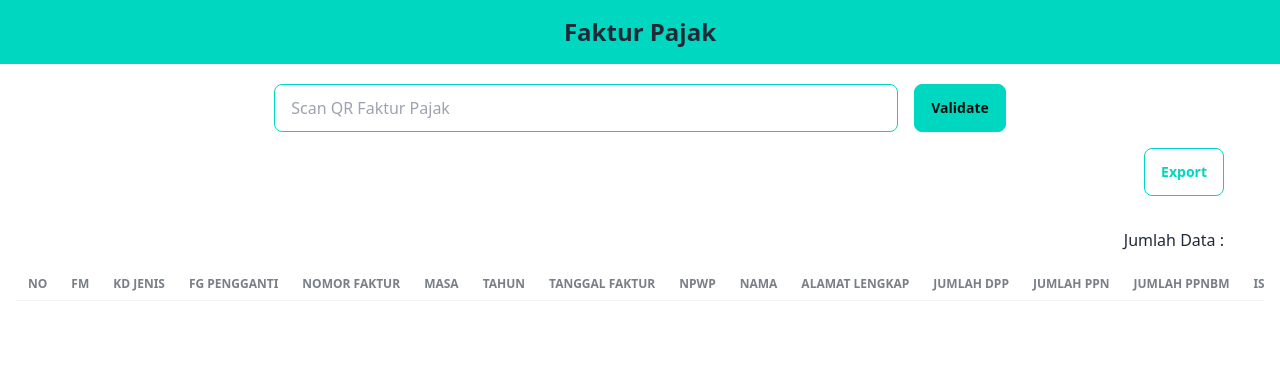
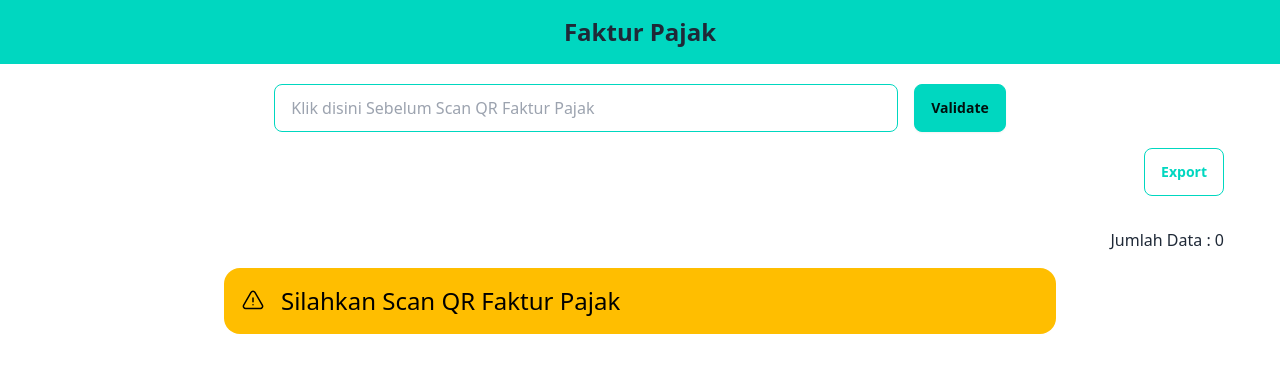
Before and after one commit to caturhidayat/faktur-pajak-scan, a Next.js app: page / in a window 1280 px wide. Shown: the top 372 px of the page. Built offline with nearby package versions, Linux system fonts and the light colour scheme.

Commit message:
feat: add API to handle POST Validate URL Faktur adn return back to FE

```diff
--- a/components/TableFaktur.tsx
+++ b/components/TableFaktur.tsx
@@ -1,9 +1,14 @@
-import React from "react";
+import { TableFakturProps } from "@/interfaces/faktur";
+import { MutableRefObject } from "react";
 
-export default function TableFaktur(props: any) {
+export default function TableFaktur(props: {
+    data: TableFakturProps[];
+    refTable: MutableRefObject<null>;
+}) {
+    const { data } = props;
     return (
-        <div className="overflow-x-auto ">
-            <table className='table table-sm'>
+        <div className='overflow-x-auto '>
+            <table className='table table-xs'>
                 <thead>
                     <tr>
                         <th>NO</th>
@@ -13,51 +18,45 @@ export default function TableFaktur(props: any) {
                         <th>NOMOR FAKTUR</th>
                         <th>MASA</th>
                         <th>TAHUN</th>
-                        <th>TANGGAL FAKTUR</th>
+                        <th>TANGGAL</th>
                         <th>NPWP</th>
                         <th>NAMA</th>
-                        <th>ALAMAT LENGKAP</th>
-                        <th>JUMLAH DPP</th>
-                        <th>JUMLAH PPN</th>
-                        <th>JUMLAH PPNBM</th>
+                        <th>ALAMAT</th>
+                        <th>DPP</th>
+                        <th>PPN</th>
+                        <th>PPNBM</th>
                         <th>IS CREDITABLE</th>
                     </tr>
                 </thead>
                 <tbody>
-                    <tr>
-                        {/* <td>1</td>
-                    <td>FM</td>
-                    <td>KD JENIS TRANSAKSI</td>
-                    <td>FG PENGGANTI</td>
-                    <td>NOMOR FAKTUR</td>
-                    <td>MASA PAJAK</td>
-                    <td>TAHUN PAJAK</td>
-                    <td>TANGGAL FAKTUR</td>
-                    <td>NPWP</td>
-                    <td>NAMA</td>
-                    <td>ALAMAT LENGKAP</td>
-                    <td>JUMLAH DPP</td>
-                    <td>JUMLAH PPN</td>
-                    <td>JUMLAH PPNBM</td>
-                    <td>IS CREDITABLE</td> */}
-                    </tr>
+                    {data.map((item: TableFakturProps, index: number) => {
+                        return (
+                            <tr key={index}>
+                                <td>{index + 1}</td>
+                                <td>{item["FM"]}</td>
+                                <td>{item["KD JENIS TRANSAKSI"]}</td>
+                                <td>{item["FG PENGGANTI"]}</td>
+                                {/* <td>{Number(item["NOMOR FAKTUR"])}</td> */}
+                                <td>
+                                    {item["NOMOR FAKTUR"]
+                                        .toString()
+                                        .padStart(12, "0")}
+                                </td>
+                                <td>{item["MASA PAJAK"]}</td>
+                                <td>{item["TAHUN PAJAK"]}</td>
+                                <td>{item["TANGGAL FAKTUR"].toString()}</td>
+                                <td>{Number(item["NPWP"])}</td>
+                                <td>{item["NAMA"]}</td>
+                                <td>{item["ALAMAT LENGKAP"]}</td>
+                                <td>{Number(item["JUMLAH DPP"])}</td>
+                                <td>{Number(item["JUMLAH PPN"])}</td>
+                                <td>{Number(item["JUMLAH PPNBM"])}</td>
+                                <td>{item["IS CREDITABLE"]}</td>
+                            </tr>
+                        );
+                    })}
                 </tbody>
             </table>
         </div>
     );
 }
-
-// "FM": string
-//     "KD JENIS TRANSAKSI": string
-//     "FG PENGGANTI": string
-//     "NOMOR FAKTUR": string
-//     "MASA PAJAK": string
-//     "TAHUN PAJAK": string
-//     "TANGGAL FAKTUR": Date | string
-//     "NPWP": string
-//     "NAMA": string
-//     "ALAMAT LENGKAP": string
-//     "JUMLAH DPP": number
-//     "JUMLAH PPN": number
-//     "JUMLAH PPNBM": number
-//     "IS CREDITABLE": string
--- a/interfaces/faktur.ts
+++ b/interfaces/faktur.ts
@@ -3,10 +3,10 @@ export interface TableFakturProps {
     "FM": string
     "KD JENIS TRANSAKSI": string
     "FG PENGGANTI": string
-    "NOMOR FAKTUR": string
+    "NOMOR FAKTUR": number
     "MASA PAJAK": string
     "TAHUN PAJAK": string
-    "TANGGAL FAKTUR": Date | string
+    "TANGGAL FAKTUR": Date
     "NPWP": string
     "NAMA": string
     "ALAMAT LENGKAP": string
--- a/pages/api/faktur.ts
+++ b/pages/api/faktur.ts
@@ -6,9 +6,9 @@ export default async function handler(
     res: NextApiResponse
 ) {
     const { url } = req.body;
-    // console.log(url);
-    const parser = new xml2js.Parser();
-    // console.log({ url: urlValidate });
+    const parser = new xml2js.Parser({
+        explicitArray: false,
+    });
 
     if (req.method === "POST") {
         try {
@@ -22,14 +22,31 @@ export default async function handler(
             parser.parseString(data, (err, result) => {
                 new Promise((resolve, reject) => {
                     if (err) reject(err);
-                    // console.log({ result });
+                    // console.log({1: result});
                     resolve(result);
                 });
-                // console.log({ res: result });
-                res.status(200).json(result);
+                const [day, month, year] = result.resValidateFakturPm.tanggalFaktur.split("/");
+                const results = {
+                    FM: "FM",
+                    "KD JENIS TRANSAKSI": result.resValidateFakturPm.kdJenisTransaksi,
+                    "FG PENGGANTI": result.resValidateFakturPm.fgPengganti,
+                    "NOMOR FAKTUR": result.resValidateFakturPm.nomorFaktur,
+                    "MASA PAJAK": month,
+                    "TAHUN PAJAK": year,
+                    "TANGGAL FAKTUR": new Date(year, month - 1, day).toLocaleDateString(),
+                    NPWP: result.resValidateFakturPm.npwpPenjual,
+                    NAMA: result.resValidateFakturPm.namaPenjual,
+                    "ALAMAT LENGKAP": result.resValidateFakturPm.alamatPenjual,
+                    "JUMLAH DPP": result.resValidateFakturPm.jumlahDpp,
+                    "JUMLAH PPN": result.resValidateFakturPm.jumlahPpn,
+                    "JUMLAH PPNBM": result.resValidateFakturPm.jumlahPpnBm,
+                }
+                // console.log({2: result.resValidateFakturPm});
+                res.status(200).json(results);
             });
         } catch (error) {
-            console.log(error);
+            // console.log(error);
+            res.status(400).json({ message: "Error" });
         }
     }
 }
--- a/pages/index.tsx
+++ b/pages/index.tsx
@@ -3,28 +3,32 @@ import { useState } from "react";
 import { useFormik } from "formik";
 import { useRef } from "react";
 import TableFaktur from "@/components/TableFaktur";
-import { url } from "inspector";
 
 export default function Home() {
-    const [table, setTable] = useState([] as TableFakturProps[]);
+    // table state type is like a TableFakturProps
+    const [table, setTable] = useState<TableFakturProps[]>([]);
+
     const refTable = useRef(null);
     const formik = useFormik({
         initialValues: {
             urlValidate: "",
         },
         onSubmit: async (values) => {
-            // console.log(values.urlValidate);
-            // const url = values.urlValidate;
             const res = await fetch("/api/faktur", {
                 method: "POST",
                 headers: {
-                    "Content-Type": "application/xml",
+                    "Content-Type": "application/json",
                 },
-                body: JSON.stringify({url: values.urlValidate}),
+                body: JSON.stringify({ url: values.urlValidate }),
             });
-            console.log(res);
+            // console.log(res);
             const data = await res.json();
             console.log(data);
+            setTable((prev) => {
+                return [...prev, data];
+            });
+            // console.log(data)
+            // setTable(data)
         },
     });
     return (
@@ -39,7 +43,7 @@ export default function Home() {
                         ref={refTable}
                         onChange={formik.handleChange}
                         value={formik.values.urlValidate}
-                        placeholder='Scan QR Faktur Pajak'
+                        placeholder='Klik disini Sebelum Scan QR Faktur Pajak'
                     />
                     <button type='submit' className='btn btn-accent'>
                         Validate
@@ -50,10 +54,35 @@ export default function Home() {
                 <button className='btn btn-outline btn-accent'>Export</button>
             </div>
             <div className='flex justify-end px-10 py-4'>
-                <p>Jumlah Data : </p>
+                <p>Jumlah Data : {table.length} </p>
             </div>
             <div className='flex justify-center'>
-                <TableFaktur data={table} refTable={refTable} />
+                {table.length > 0 && (
+                    <TableFaktur data={table} refTable={refTable} />
+                )}
+
+                {table.length === 0 && (
+                    <div className='alert alert-warning justify-center w-8/12'>
+                        <svg
+                            xmlns='http://www.w3.org/2000/svg'
+                            fill='none'
+                            viewBox='0 0 24 24'
+                            strokeWidth='1.5'
+                            stroke='currentColor'
+                            className='w-6 h-6'
+                        >
+                            <path
+                                strokeLinecap='round'
+                                strokeLinejoin='round'
+                                d='M12 9v3.75m-9.303 3.376c-.866 1.5.217 3.374 1.948 3.374h14.71c1.73 0 2.813-1.874 1.948-3.374L13.949 3.378c-.866-1.5-3.032-1.5-3.898 0L2.697 16.126ZM12 15.75h.007v.008H12v-.008Z'
+                            />
+                        </svg>
+
+                        <p className='text-2xl'>
+                            Silahkan Scan QR Faktur Pajak
+                        </p>
+                    </div>
+                )}
             </div>
         </div>
     );
```
